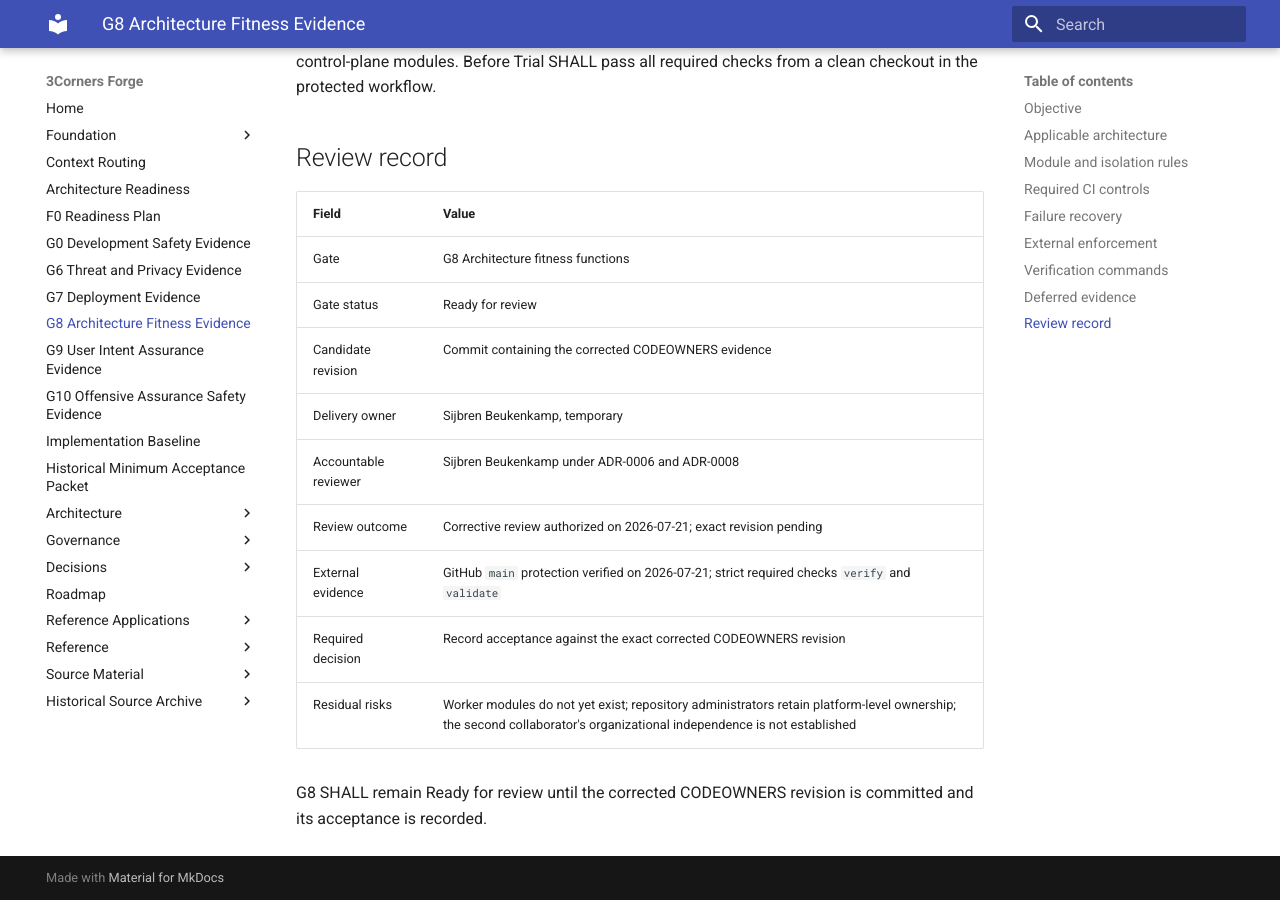
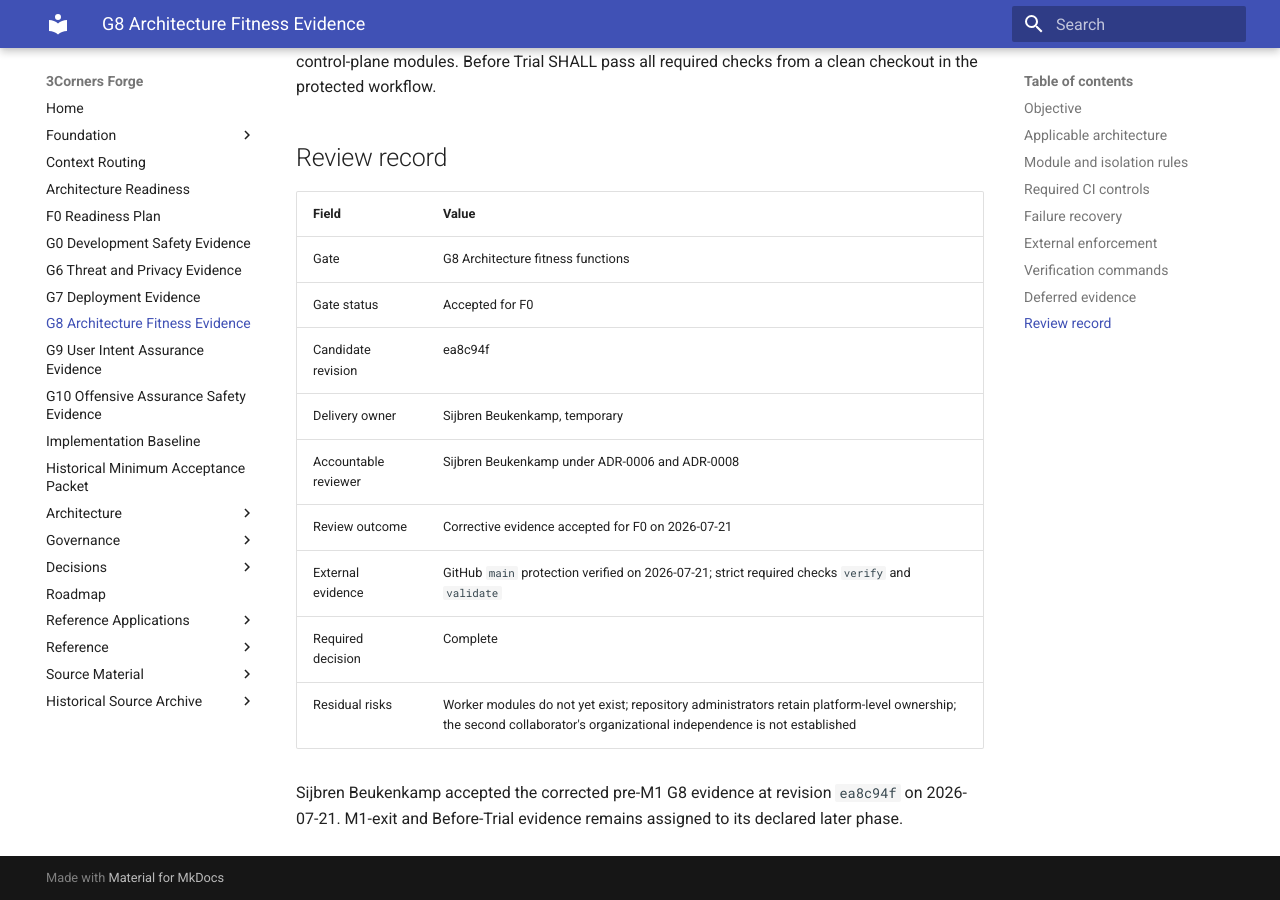
Before and after one commit to 3Corners-Labs/Forge, an MkDocs documentation site: the page built from docs/governance/g8-architecture-fitness-evidence.md, in a window 1280 px wide and 900 px high, scrolled down 2644 px. Built offline with MkDocs 1.6.1 and Material for MkDocs 9.7.7, drawn with Linux system fonts in a browser that asks for light colours.

Commit message:
docs(governance): finalize corrected G8 gate

```diff
--- a/docs/governance/g8-architecture-fitness-evidence.md
+++ b/docs/governance/g8-architecture-fitness-evidence.md
@@ -76,13 +76,13 @@ M1 exit SHALL run the dependency and isolation rules against the implemented wor
 | Field | Value |
 |---|---|
 | Gate | G8 Architecture fitness functions |
-| Gate status | Ready for review |
-| Candidate revision | Commit containing the corrected CODEOWNERS evidence |
+| Gate status | Accepted for F0 |
+| Candidate revision | ea8c94f |
 | Delivery owner | Sijbren Beukenkamp, temporary |
 | Accountable reviewer | Sijbren Beukenkamp under ADR-0006 and ADR-0008 |
-| Review outcome | Corrective review authorized on 2026-07-21; exact revision pending |
+| Review outcome | Corrective evidence accepted for F0 on 2026-07-21 |
 | External evidence | GitHub `main` protection verified on 2026-07-21; strict required checks `verify` and `validate` |
-| Required decision | Record acceptance against the exact corrected CODEOWNERS revision |
+| Required decision | Complete |
 | Residual risks | Worker modules do not yet exist; repository administrators retain platform-level ownership; the second collaborator's organizational independence is not established |
 
-G8 SHALL remain Ready for review until the corrected CODEOWNERS revision is committed and its acceptance is recorded.
+Sijbren Beukenkamp accepted the corrected pre-M1 G8 evidence at revision `ea8c94f` on 2026-07-21. M1-exit and Before-Trial evidence remains assigned to its declared later phase.
```
Also changed, not shown: docs/governance/architecture-readiness.md (+2 -2 lines).
